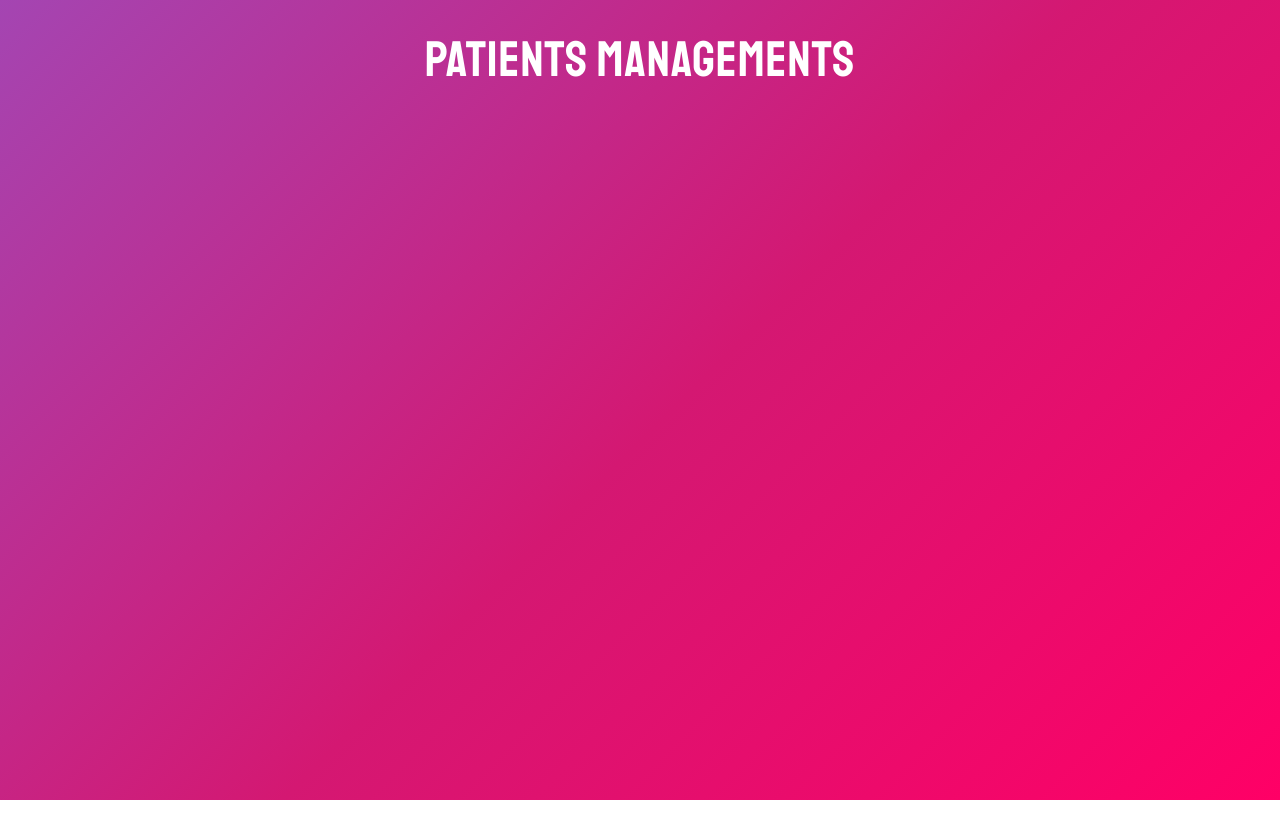
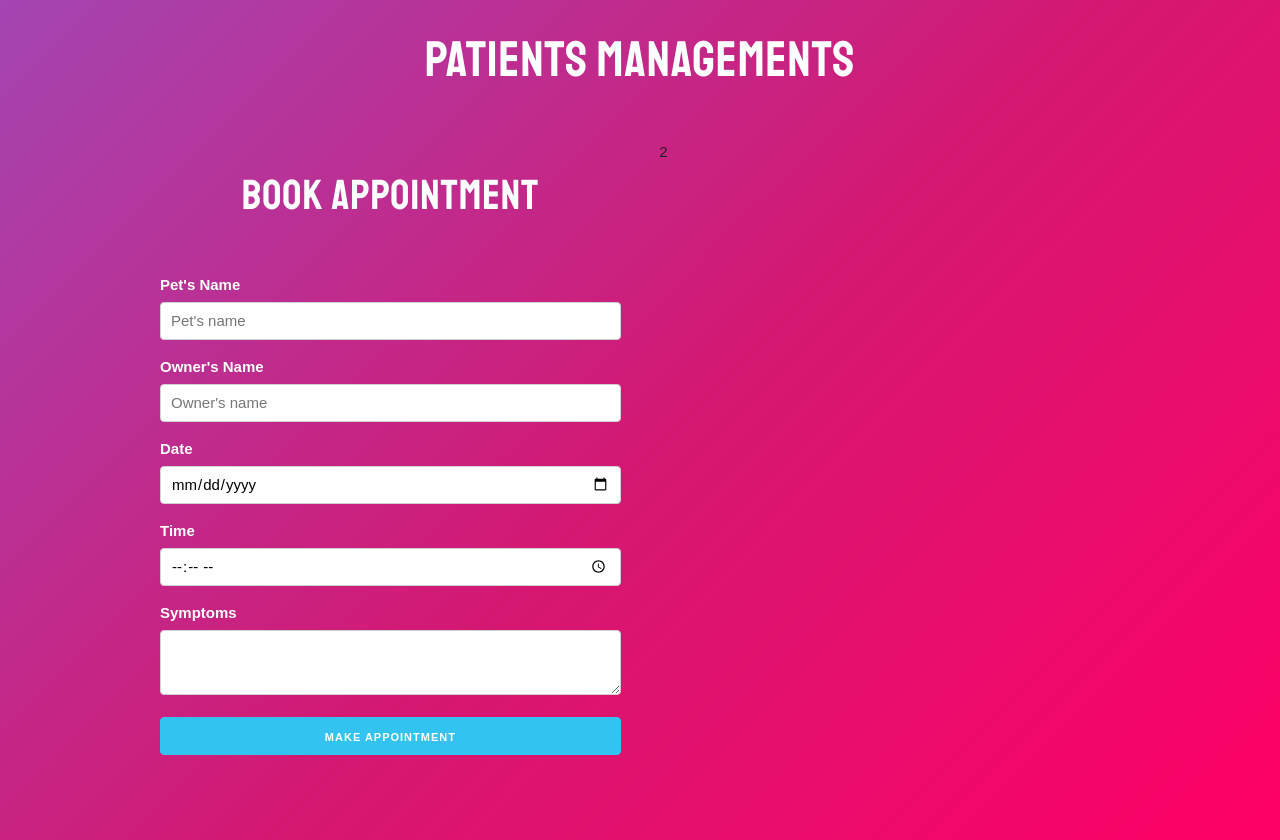
Before and after one commit to Mkultr730/Appointments, a React (Create React App) app: page / in a window 1280 px wide. Before the commit the page ends 800 px from the top, so only its background shows below. Built offline with nearby package versions, Linux system fonts and the light colour scheme.

Commit message:
feat: Form component

```diff
--- a/src/App.js
+++ b/src/App.js
@@ -1,8 +1,22 @@
-import React from 'react';
+import React, { Fragment } from 'react';
+import Form from './components/Form'
 
 function App() {
   return (
+    <Fragment>
     <h1>Patients Managements</h1>
+
+    <div className="container">
+      <div class="row">
+        <div className="one-half column">
+          <Form />
+        </div>
+        <div className="one-half column">
+          2
+        </div>
+      </div>
+    </div>
+    </Fragment>
   );
 }
 
--- /dev/null
+++ b/src/components/Form.js
@@ -0,0 +1,53 @@
+import React, { Fragment } from "react";
+
+const Form = () => {
+    return (
+        <Fragment>
+            <h2>Book appointment</h2>
+
+            <form>
+                <label>Pet's Name</label>
+                <input
+                    type="text"
+                    name="pet"
+                    className="u-full-width"
+                    placeholder="Pet's name"
+                />
+
+                <label>Owner's Name</label>
+                <input
+                    type="text"
+                    name="owner"
+                    className="u-full-width"
+                    placeholder="Owner's name"
+                />
+                <label>Date</label>
+                <input
+                    type="date"
+                    name="date"
+                    className="u-full-width"
+                />
+                <label>Time</label>
+                <input
+                    type="time"
+                    name="time"
+                    className="u-full-width"
+                />
+                <label>Symptoms</label>
+                <textarea
+                    className="u-full-width"
+                    name="symptoms"
+                ></textarea>
+
+                <button
+                    type="submit"
+                    onClick=""
+                    className="u-full-width button-primary"
+                >Make appointment</button>
+
+            </form>
+        </Fragment>
+    );
+}
+
+export default Form;
```
